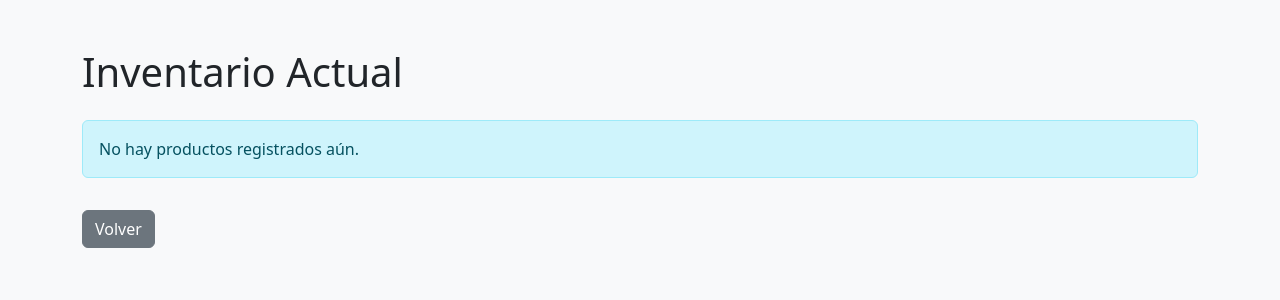
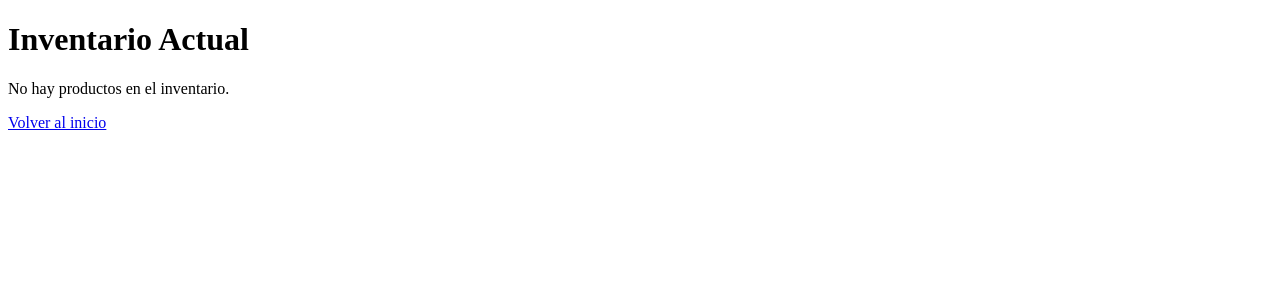
Before and after one commit to JUANTG23/inventario-barcode, a Flask app: page /lista in a window 1280 px wide. Shown: the top 300 px of the page. Run offline with Flask 3, Linux system fonts and the light colour scheme.

Commit message:
Versión básica de lista.html sin alertas

```diff
--- a/templates/lista.html
+++ b/templates/lista.html
@@ -2,45 +2,30 @@
 <html lang="es">
 <head>
     <meta charset="UTF-8">
-    <title>Inventario Actual</title>
-    <link href="https://cdn.jsdelivr.net/npm/bootstrap@5.3.0/dist/css/bootstrap.min.css" rel="stylesheet">
+    <title>Inventario</title>
 </head>
-<body class="bg-light">
-    <div class="container py-5">
-        <h1 class="mb-4">Inventario Actual</h1>
+<body>
+    <h1>Inventario Actual</h1>
+
     {% if inventario %}
-        <table class="table table-bordered table-hover">
-            <thead class="table-dark">
+    <table border="1" cellpadding="10" cellspacing="0">
         <tr>
             <th>Código</th>
             <th>Nombre</th>
             <th>Cantidad</th>
-                    <th>Estado</th>
         </tr>
-            </thead>
-            <tbody>
         {% for item in inventario %}
-                <tr class="table-{{ item.alerta }}">
+        <tr>
             <td>{{ item.codigo }}</td>
             <td>{{ item.nombre }}</td>
             <td>{{ item.cantidad }}</td>
-                    <td>
-                        {% if item.alerta == 'danger' %}
-                            Sin stock
-                        {% elif item.alerta == 'warning' %}
-                            Por agotarse
-                        {% else %}
-                            Suficiente
-                        {% endif %}
-                    </td>
         </tr>
         {% endfor %}
-            </tbody>
     </table>
     {% else %}
-            <div class="alert alert-info">No hay productos registrados aún.</div>
+    <p>No hay productos en el inventario.</p>
     {% endif %}
-        <a href="/" class="btn btn-secondary mt-3">Volver</a>
-    </div>
+
+    <p><a href="/">Volver al inicio</a></p>
 </body>
 </html>
```
Lines whose indentation alone changed are shown as unchanged.
